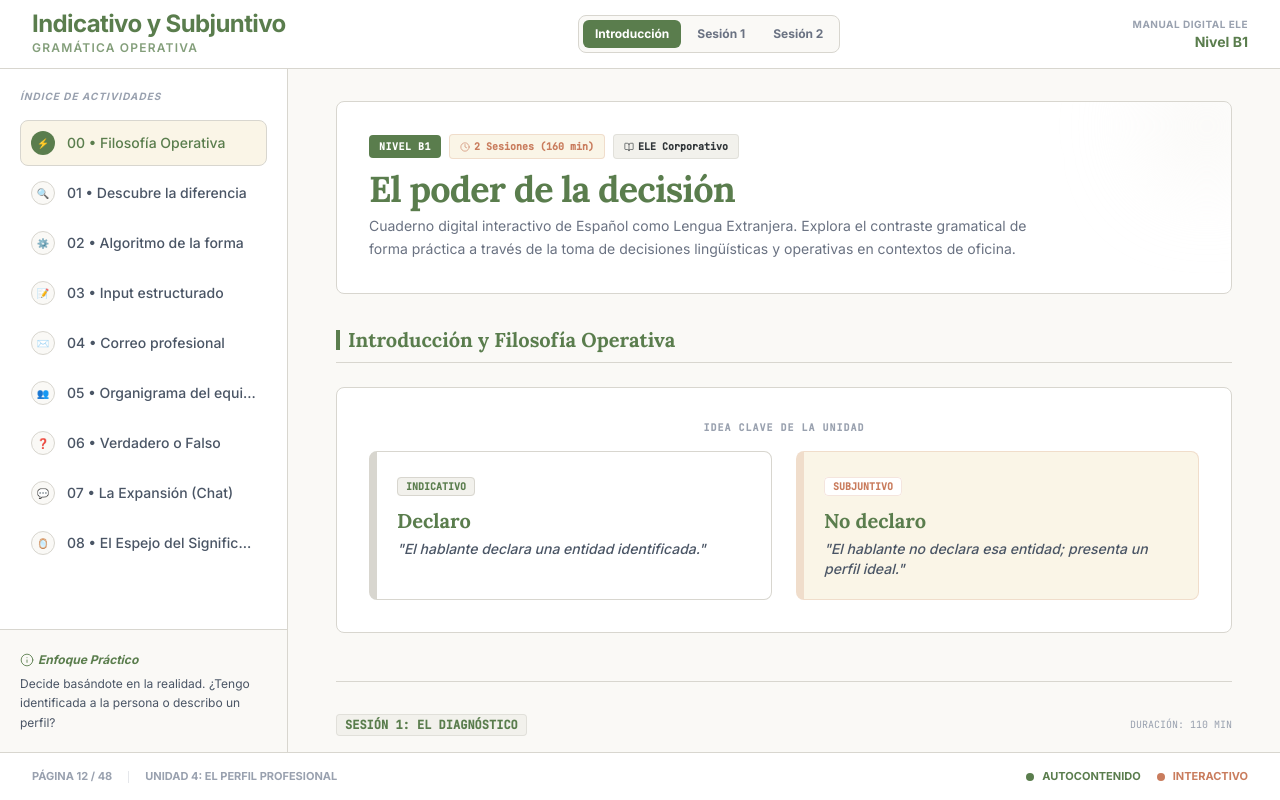
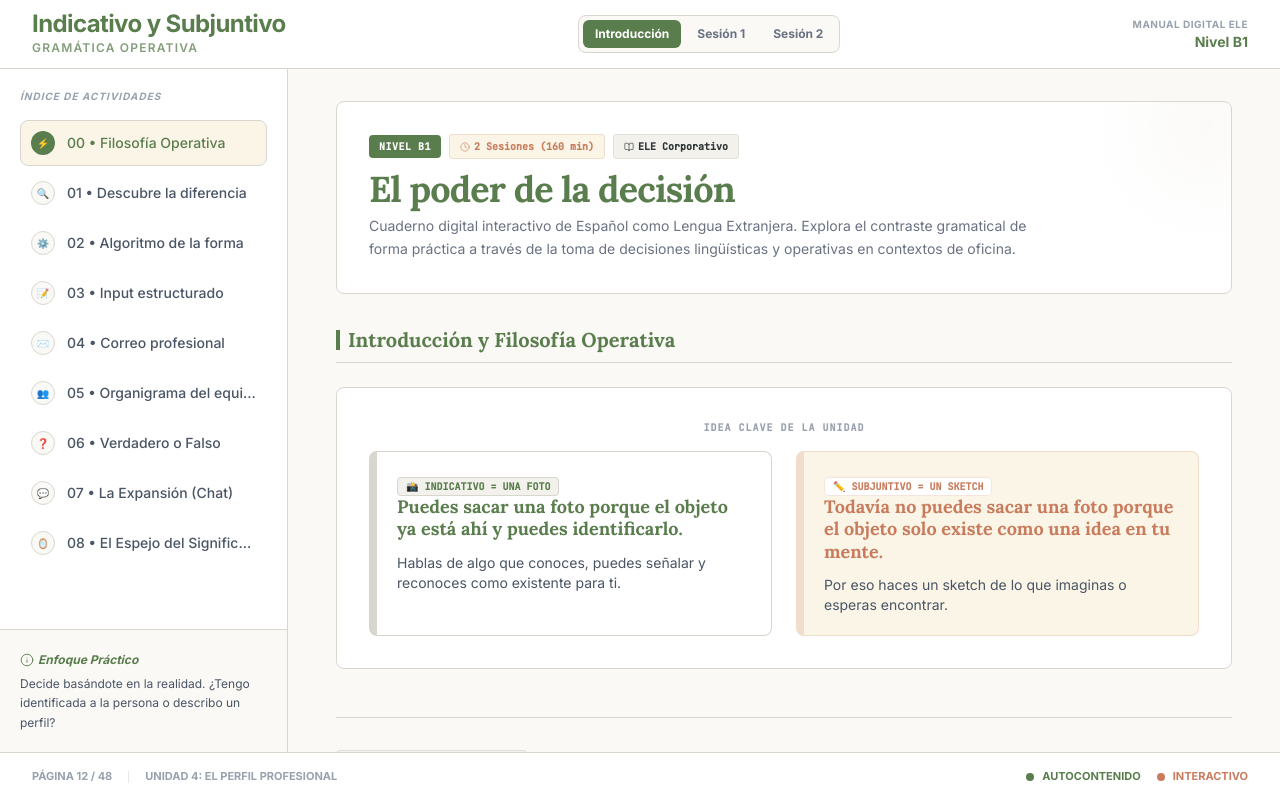
Before and after one commit to andruuul/manual-ele-gramatica-operativa-subjuntivo, a React (Vite) app: page / in a window 1280 px wide. Built offline with nearby package versions, Linux system fonts and the light colour scheme.

Commit message:
Modify Cards

```diff
--- a/src/App.tsx
+++ b/src/App.tsx
@@ -256,26 +256,30 @@ export default function App() {
                   {/* Indicativo */}
                   <div className="p-5 rounded-lg bg-white border border-[#D8D6CF] border-l-8 border-[#5A7D4D] text-left transition-all">
                     <span className="text-[10px] uppercase font-mono font-bold text-[#5A7D4D] bg-[#F2F1EC] px-2 py-0.5 rounded border border-[#D8D6CF]">
-                      Indicativo
+                      📸 Indicativo = Una foto
                     </span>
-                    <p className="text-xl font-display font-black text-[#5A7D4D] mt-3 leading-tight">
-                      Declaro
+
+                    <p className="text-lg font-display font-bold text-[#5A7D4D] leading-tight">
+                      Puedes sacar una foto porque el objeto ya está ahí y puedes identificarlo.
                     </p>
-                    <p className="text-xs md:text-sm text-gray-600 mt-1.5 italic font-medium">
-                      "El hablante declara una entidad identificada."
+
+                    <p className="text-sm text-gray-600 mt-3">
+                      Hablas de algo que conoces, puedes señalar y reconoces como existente para ti.
                     </p>
                   </div>
 
                   {/* Subjuntivo */}
                   <div className="p-5 rounded-lg bg-[#FAF5E7] border border-[#C97C5D]/20 border-l-8 border-[#C97C5D] text-left transition-all">
                     <span className="text-[10px] uppercase font-mono font-bold text-[#C97C5D] bg-white px-2 py-0.5 rounded border border-[#C97C5D]/20">
-                      Subjuntivo
+                      ✏️ Subjuntivo = Un sketch
                     </span>
-                    <p className="text-xl font-display font-black text-[#5A7D4D] mt-3 leading-tight">
-                      No declaro
+
+                    <p className="text-lg font-display font-bold text-[#C97C5D] leading-tight">
+                      Todavía no puedes sacar una foto porque el objeto solo existe como una idea en tu mente.
                     </p>
-                    <p className="text-xs md:text-sm text-gray-600 mt-1.5 italic font-medium">
-                      "El hablante no declara esa entidad; presenta un perfil ideal."
+
+                    <p className="text-sm text-gray-600 mt-3">
+                      Por eso haces un sketch de lo que imaginas o esperas encontrar.
                     </p>
                   </div>
 
```
